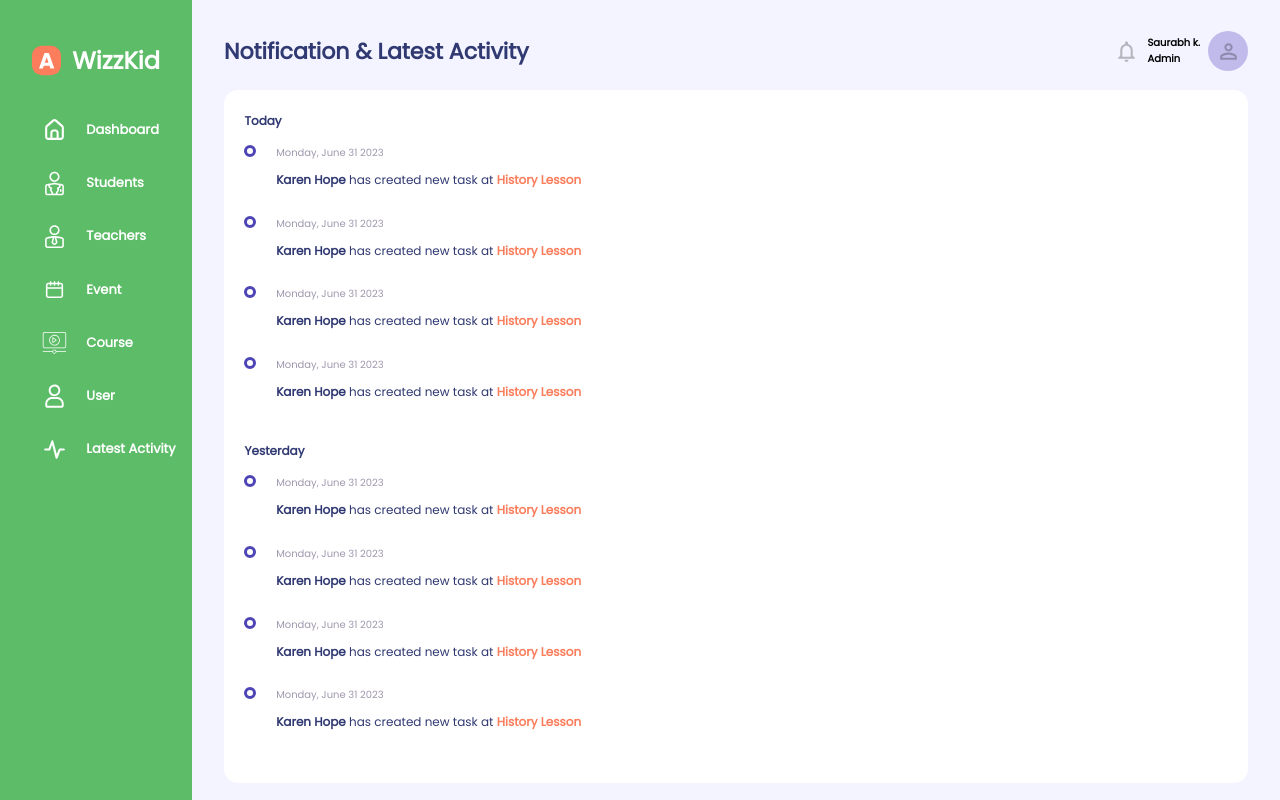
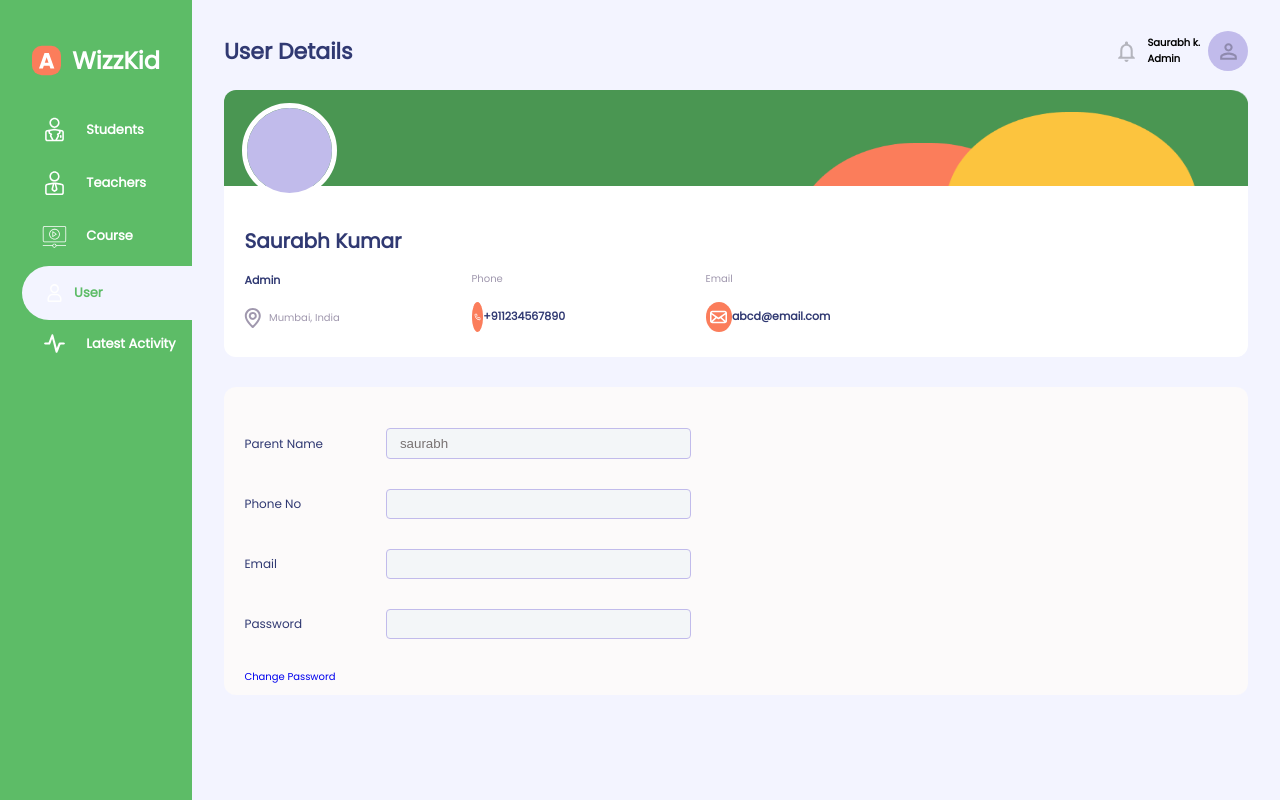
Before and after one commit to pesto-students/school-zila-frontend-team-monu, a React (Create React App) app: page /user in a window 1280 px wide. Shown: the top 800 px of the page. Built offline with nearby package versions, Linux system fonts and the light colour scheme.

Commit message:
Implemented react router

```diff
--- a/package.json
+++ b/package.json
@@ -29,5 +29,8 @@
       "last 1 firefox version",
       "last 1 safari version"
     ]
+  },
+  "devDependencies": {
+    "react-router-dom": "^6.9.0"
   }
 }
--- a/src/App.js
+++ b/src/App.js
@@ -1,22 +1,31 @@
 import React from "react";
+import { BrowserRouter, Routes, Route } from "react-router-dom";
+import LoginPage from "./components/Layouts/LandingPage/LoginPage";
+import LatestActivity from "./components/Layouts/LatestActivityPage/LatestActivity";
+import UserDetails from "./components/Layouts/UserDetailsPage/UserDetails";
+import LandingPage from "./components/Layouts/LandingPage/LandingPage";
+import AnalysisLecture from "./components/Layouts/CoursePage/AnalysisLecture";
+import Course from "./components/Layouts/CoursePage/Course";
+import AddNewStudent from "./components/Layouts/StudentPage/AddNewStudent";
+import Student from "./components/Layouts/StudentPage/Student";
+import AddNewTeacher from "./components/Layouts/TeacherPage/AddNewTeacher";
+import Teacher from "./components/Layouts/TeacherPage/Teacher";
 import "./App.css";
-// import LoginPage from "./components/Layouts/LandingPage/LoginPage";
-import LatestActivity from "./components/Layouts/LatestActivityPage/LatestActivity";
-// import UserDetails from "./components/Layouts/UserDetailsPage/UserDetails";
-// import LandingPage from "./components/Layouts/LandingPage/LandingPage";
-// import AnalysisLecture from "./components/Layouts/CoursePage/AnalysisLecture";
-// import Course from "./components/Layouts/CoursePage/Course";
-// import AddNewStudent from "./components/Layouts/StudentPage/AddNewStudent";
-// import Student from "./components/Layouts/StudentPage/Student";
-// import AddNewTeacher from "./components/Layouts/TeacherPage/AddNewTeacher";
-// import Teacher from "./components/Layouts/TeacherPage/Teacher";
 
 function App() {
-  // return <div>{false ? <Student /> : <Teacher />}</div>;
   return (
-    <div className="rootDiv1">
-      <LatestActivity />
-    </div>
+    <BrowserRouter>
+      <Routes>
+        <Route path="/" element={<LandingPage />} />
+        <Route path="/login" element={<LoginPage />} />
+        <Route path="/student" element={<Student />} />
+        <Route path="/teacher" element={<Teacher />} />
+        {/* <Route path="/event" element={<Event />} /> */}
+        <Route path="/course" element={<Course />} />
+        <Route path="/user" element={<UserDetails />} />
+        <Route path="/latest-activity" element={<LatestActivity />} />
+      </Routes>
+    </BrowserRouter>
   );
 }
 
--- a/src/components/Common/SideBar/SideBar.css
+++ b/src/components/Common/SideBar/SideBar.css
@@ -77,3 +77,7 @@
   font-weight: 600;
   font-size: 1.3rem;
 }
+
+a {
+  text-decoration: none;
+}
--- a/src/components/Common/SideBar/SideBar.js
+++ b/src/components/Common/SideBar/SideBar.js
@@ -1,5 +1,5 @@
-import React, { useState } from "react";
-import "./SideBar.css";
+import React from "react";
+import { Outlet, NavLink } from "react-router-dom";
 import schoolLogo from "../../../assets/School-logo.svg";
 import homeIcon from "../../../assets/Home-icon.svg";
 import studentIcon from "../../../assets/Student-icon.svg";
@@ -8,55 +8,9 @@ import eventIcon from "../../../assets/Event-icon.svg";
 import courseIcon from "../../../assets/Course-icon.svg";
 import userIcon from "../../../assets/User-icon.svg";
 import activityIcon from "../../../assets/Activity-icon.svg";
+import "./SideBar.css";
 
 export default function SideBar() {
-  const [activeDashBoard, setActiveDashBoard] = useState(false);
-  const [activeStudent, setActiveStudent] = useState(false);
-  const [activeTeacher, setActiveTeacher] = useState(false);
-  const [activeEvent, setActiveEvent] = useState(false);
-  const [activeCourse, setActiveCourse] = useState(false);
-  const [activeUser, setActiveUser] = useState(false);
-  const [activeLatestActivity, setActiveLatestActivity] = useState(false);
-
-  function toggleMenu() {
-    const listOfBoard = [
-      {
-        get: activeDashBoard,
-        set: setActiveDashBoard,
-      },
-      {
-        get: activeStudent,
-        set: setActiveStudent,
-      },
-      {
-        get: activeTeacher,
-        set: setActiveTeacher,
-      },
-      {
-        get: activeEvent,
-        set: setActiveEvent,
-      },
-      {
-        get: activeCourse,
-        set: setActiveCourse,
-      },
-      {
-        get: activeUser,
-        set: setActiveUser,
-      },
-      {
-        get: activeLatestActivity,
-        set: setActiveLatestActivity,
-      },
-    ];
-
-    listOfBoard.map((elm) => {
-      if (elm.get) {
-        elm.set(!elm.get);
-      }
-    });
-  }
-
   return (
     <div className="container">
       <div className="schoolName">
@@ -64,85 +18,89 @@ export default function SideBar() {
         <p>WizzKid</p>
       </div>
       <div className="menuItems">
-        <div
-          className={
-            activeDashBoard ? "activeDashBoardButton" : "dashBoardButton"
-          }
-          onClick={() => {
-            toggleMenu();
-            setActiveDashBoard(!activeDashBoard);
-          }}
-        >
+        {/* <NavLink to="">
+          <div>
             <img src={homeIcon} alt="asd" />
             <p>Dashboard</p>
           </div>
-        <div
-          className={
-            activeStudent ? "activeDashBoardButton" : "dashBoardButton"
+        </NavLink> */}
+        <NavLink
+          to="/student"
+          className={({ isActive, isPending }) =>
+            isPending
+              ? ""
+              : isActive
+              ? "activeDashBoardButton"
+              : "dashBoardButton"
           }
-          onClick={() => {
-            toggleMenu();
-            setActiveStudent(!activeStudent);
-          }}
         >
           <img src={studentIcon} alt="asd" />
           <p>Students</p>
-        </div>
-        <div
-          className={
-            activeTeacher ? "activeDashBoardButton" : "dashBoardButton"
+        </NavLink>
+        <NavLink
+          to="/teacher"
+          className={({ isActive, isPending }) =>
+            isPending
+              ? ""
+              : isActive
+              ? "activeDashBoardButton"
+              : "dashBoardButton"
           }
-          onClick={() => {
-            toggleMenu();
-            setActiveTeacher(!activeTeacher);
-          }}
         >
           <img src={teacherIcon} alt="asd" />
           <p>Teachers</p>
-        </div>
+        </NavLink>
+        {/* <NavLink to="">
           <div
-          className={activeEvent ? "activeDashBoardButton" : "dashBoardButton"}
-          onClick={() => {
-            toggleMenu();
-            setActiveEvent(!activeEvent);
-          }}
+            className={
+              activeEvent ? "activeDashBoardButton" : "dashBoardButton"
+            }
           >
             <img src={eventIcon} alt="asd" />
             <p>Event</p>
           </div>
-        <div
-          className={activeCourse ? "activeDashBoardButton" : "dashBoardButton"}
-          onClick={() => {
-            toggleMenu();
-            setActiveCourse(!activeCourse);
-          }}
+        </NavLink> */}
+        <NavLink
+          to="/course"
+          className={({ isActive, isPending }) =>
+            isPending
+              ? ""
+              : isActive
+              ? "activeDashBoardButton"
+              : "dashBoardButton"
+          }
         >
           <img src={courseIcon} alt="asd" />
           <p>Course</p>
-        </div>
-        <div
-          className={activeUser ? "activeDashBoardButton" : "dashBoardButton"}
-          onClick={() => {
-            toggleMenu();
-            setActiveUser(!activeUser);
-          }}
+        </NavLink>
+        <NavLink
+          to="/user"
+          className={({ isActive, isPending }) =>
+            isPending
+              ? ""
+              : isActive
+              ? "activeDashBoardButton"
+              : "dashBoardButton"
+          }
         >
           <img src={userIcon} alt="asd" />
           <p>User</p>
-        </div>
-        <div
-          className={
-            activeLatestActivity ? "activeDashBoardButton" : "dashBoardButton"
+        </NavLink>
+        <NavLink
+          to="/latest-activity"
+          className={({ isActive, isPending }) =>
+            isPending
+              ? ""
+              : isActive
+              ? "activeDashBoardButton"
+              : "dashBoardButton"
           }
-          onClick={() => {
-            toggleMenu();
-            setActiveLatestActivity(!activeLatestActivity);
-          }}
         >
           <img src={activityIcon} alt="asd" />
           <p>Latest Activity</p>
+        </NavLink>
       </div>
-      </div>
+      <Outlet />
     </div>
   );
 }
--- a/src/components/Common/TeacherAvatar/TeacherCard.js
+++ b/src/components/Common/TeacherAvatar/TeacherCard.js
@@ -7,7 +7,6 @@ import "./TeacherCard.css";
 
 export default function TeacherCard(props) {
   const { teacherProfilePic, teacherName, specialist } = props;
-  console.log(props);
 
   return (
     <div className="teacherCard">
--- a/src/components/Layouts/CoursePage/Course.js
+++ b/src/components/Layouts/CoursePage/Course.js
@@ -2,8 +2,8 @@ import React from "react";
 import SideBar from "../../Common/SideBar/SideBar";
 import TopBar from "../../Common/TopBar/TopBar";
 import Footer from "../../Common/Footer/Footer";
+import SubjectCard from "../../Common/SubjectCard/SubjectCard";
 import "./Course.css";
-import SubjectCard from "../../Common/SubjectCard/SubjectCard";
 
 export default function Course() {
   return (
--- a/src/components/Layouts/LandingPage/LoginPage.js
+++ b/src/components/Layouts/LandingPage/LoginPage.js
@@ -25,11 +25,11 @@ export default function LoginPage() {
           <p className="loginTitle">LOGIN</p>
           <form action="" method="post">
             <div className="loginForm">
-              <label for="fname">Email *</label>
+              <label htmlFor="fname">Email *</label>
               <input type="text" id="fname" name="fname" />
-              <label for="fname">Password *</label>
+              <label htmlFor="fname">Password *</label>
               <input type="text" id="fname" name="fname" />
-              <label for="fname">Role *</label>
+              <label htmlFor="fname">Role *</label>
               <input type="text" id="fname" name="fname" />
               <div className="submitFormBtn">
                 <input type="submit" value="Submit" className="formSubmitBtn" />
--- a/src/components/Layouts/UserDetailsPage/UserDetails.css
+++ b/src/components/Layouts/UserDetailsPage/UserDetails.css
@@ -84,7 +84,7 @@
 .contact {
   display: flex;
   align-items: center;
-  width: 48%;
+  width: 50%;
   justify-content: space-between;
 }
 
--- a/src/components/Layouts/UserDetailsPage/UserDetails.js
+++ b/src/components/Layouts/UserDetailsPage/UserDetails.js
@@ -63,7 +63,7 @@ export default function UserDetails() {
               <form action="">
                 <div className="userDetailForm">
                   <div>
-                    <label for="fname">Parent Name</label>
+                    <label htmlFor="fname">Parent Name</label>
                     <input
                       type="text"
                       id="fname"
@@ -73,15 +73,15 @@ export default function UserDetails() {
                     />
                   </div>
                   <div>
-                    <label for="fname">Phone No</label>
+                    <label htmlFor="fname">Phone No</label>
                     <input type="text" id="fname" name="fname" disabled />
                   </div>
                   <div>
-                    <label for="fname">Email</label>
+                    <label htmlFor="fname">Email</label>
                     <input type="text" id="fname" name="fname" disabled />
                   </div>
                   <div>
-                    <label for="fname">Password</label>
+                    <label htmlFor="fname">Password</label>
                     <input type="text" id="fname" name="fname" disabled />
                   </div>
                   <a href="http://localhost:3000">Change Password</a>
```
Also changed, not shown: src/components/Layouts/StudentPage/AddNewStudent.js (+14 -14 lines), src/components/Layouts/TeacherPage/AddNewTeacher.js (+12 -12 lines), 1 other file (tests, documents, lock files or other folders). Lines whose indentation alone changed are shown as unchanged.
